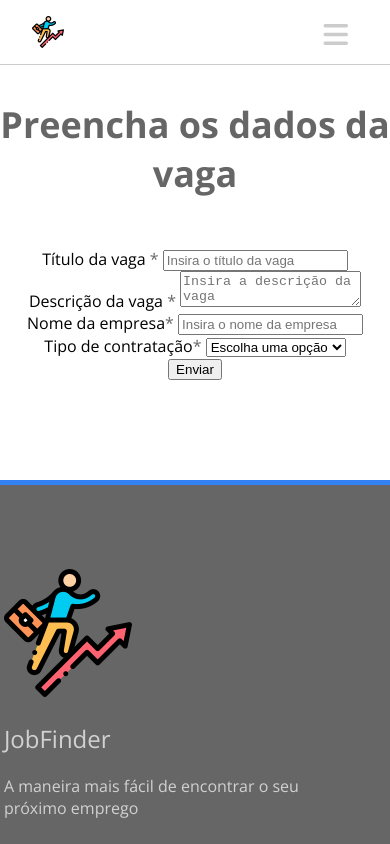
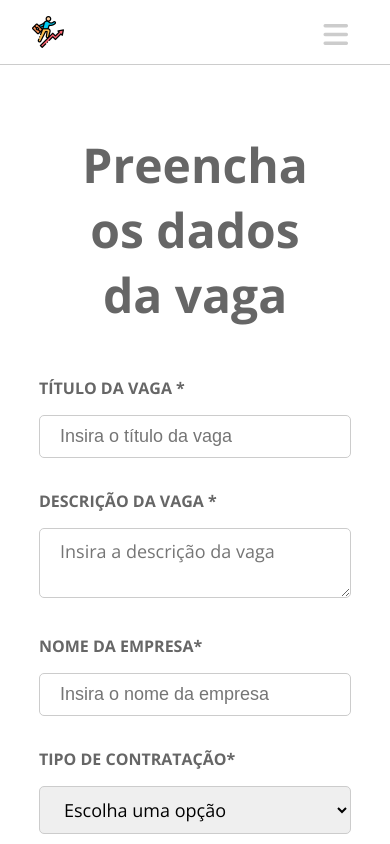
Before and after one commit to Kauanphbbb/JobFinder_HTML_CSS, a plain HTML site: page View/sendjobs.html in a window 390 px wide. Shown: the top 844 px of the page. Drawn offline with nearby package versions, Linux system fonts and the light colour scheme.

Commit message:
CSS e deixando responsivo a página de enviar vagas

```diff
--- a/CSS/styles.css
+++ b/CSS/styles.css
@@ -130,7 +130,8 @@ nav:after {
   margin: 0 10px;
 }
 
-#search-form input[type="submit"] {
+#search-form input[type="submit"],
+#sendjobs input[type="submit"] {
   background-color: #3381f3;
   text-transform: uppercase;
   color: #fff;
@@ -138,7 +139,8 @@ nav:after {
   transition: 0.5s;
 }
 
-#search-form input[type="submit"]:hover {
+#search-form input[type="submit"]:hover,
+#sendjobs input[type="submit"]:hover {
   background-color: #2b79eb;
 }
 
@@ -728,6 +730,72 @@ footer .wrapper:after {
   }
 }
 
+/*Send Jobs Page*/
+
+#sendjobs #sendjobs-container {
+  margin-top: 100px;
+  background: none;
+  padding: 5em 0;
+}
+
+#sendjobs h1 {
+  font-size: 36px;
+  margin-bottom: 50px;
+  text-align: center;
+}
+
+.input-box {
+  margin-bottom: 2em;
+  width: 50%;
+  position: relative;
+  margin-left: auto;
+  margin-right: auto;
+}
+
+#sendjobs label {
+  text-transform: uppercase;
+  color: #666;
+  font-weight: bold;
+  display: block;
+  margin-bottom: 1em;
+}
+
+#sendjobs input,
+#sendjobs textarea,
+#sendjobs select {
+  padding: 10px 20px;
+  font-size: 18px;
+}
+
+#sendjobs input {
+  border-radius: 5px;
+  border: 1px solid #ccc;
+  margin: 0;
+  width: 100%;
+  box-sizing: border-box;
+}
+
+#sendjobs textarea,
+#sendjobs select {
+  border: 1px solid #ccc;
+  font-family: "Open Sans", sans-serif;
+  margin: 0;
+  width: 100%;
+  border-radius: 5px;
+  box-sizing: border-box;
+}
+
+#sendjobs input[type="submit"] {
+  width: 200px;
+  float: right;
+}
+
+.input-box:after {
+  clear: both;
+  content: "";
+  display: block;
+}
+
 @media screen and (max-width: 768px) {
   .company-box {
     width: 46%;
@@ -919,4 +987,22 @@ footer .wrapper:after {
     display: block;
     width: 100%;
   }
+
+  /*send jobs page*/
+  #sendjobs #sendjobs-container {
+    padding: 2em 0;
+  }
+
+  #sendjobs h1 {
+    font-size: 3em;
+    width: 60%;
+    position: relative;
+    margin-left: auto;
+    margin-right: auto;
+  }
+
+  .input-box {
+    width: 80%;
+  }
+
 }
--- a/View/sendjobs.html
+++ b/View/sendjobs.html
@@ -29,7 +29,7 @@
           </div>
         </nav>
       </header>
-      <main id="lastjobs-container" class="wrapper">
+      <main id="sendjobs-container" class="wrapper">
         <h1>Preencha os dados da vaga</h1>
         <form>
           <div class="input-box">
```
